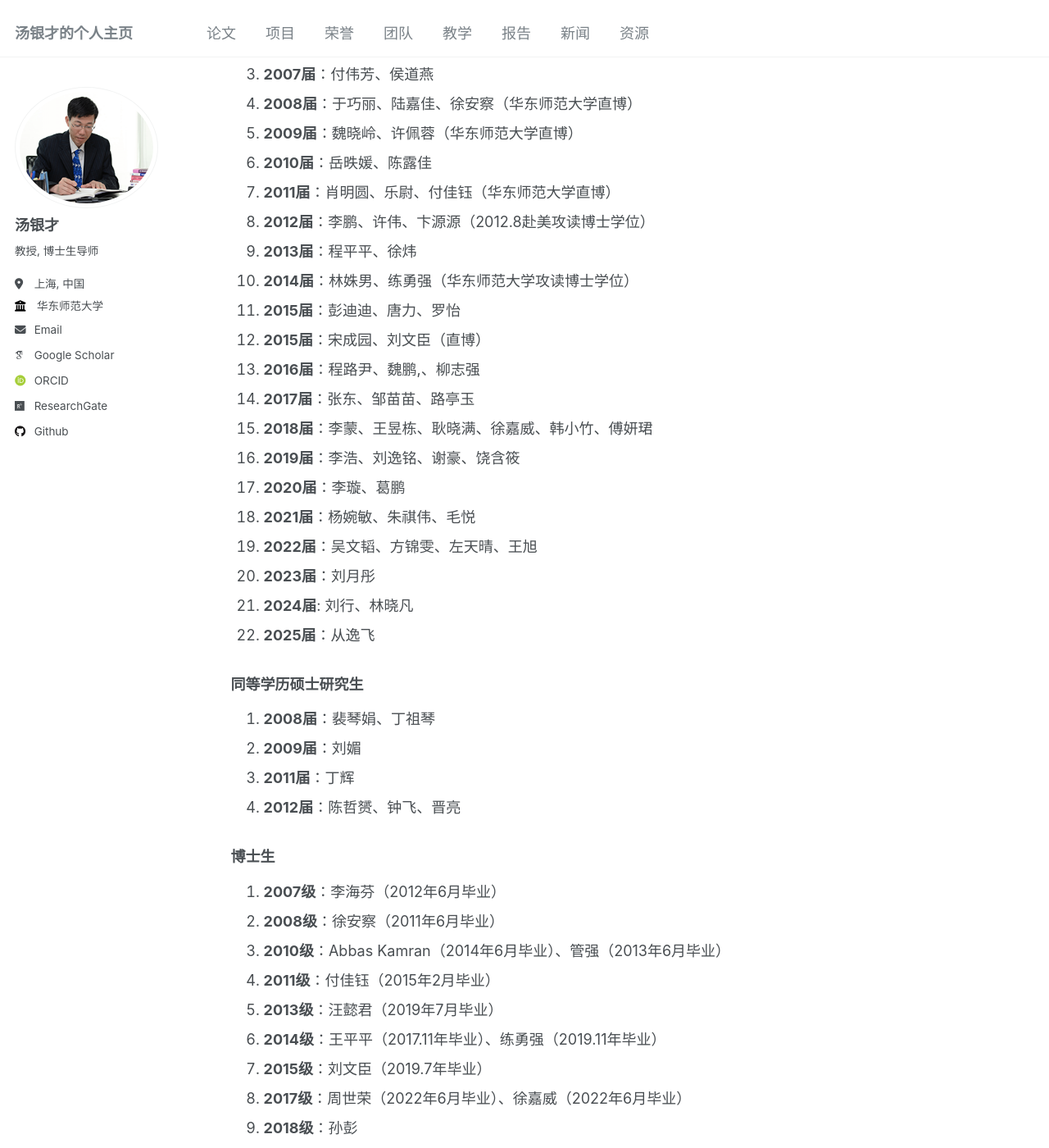
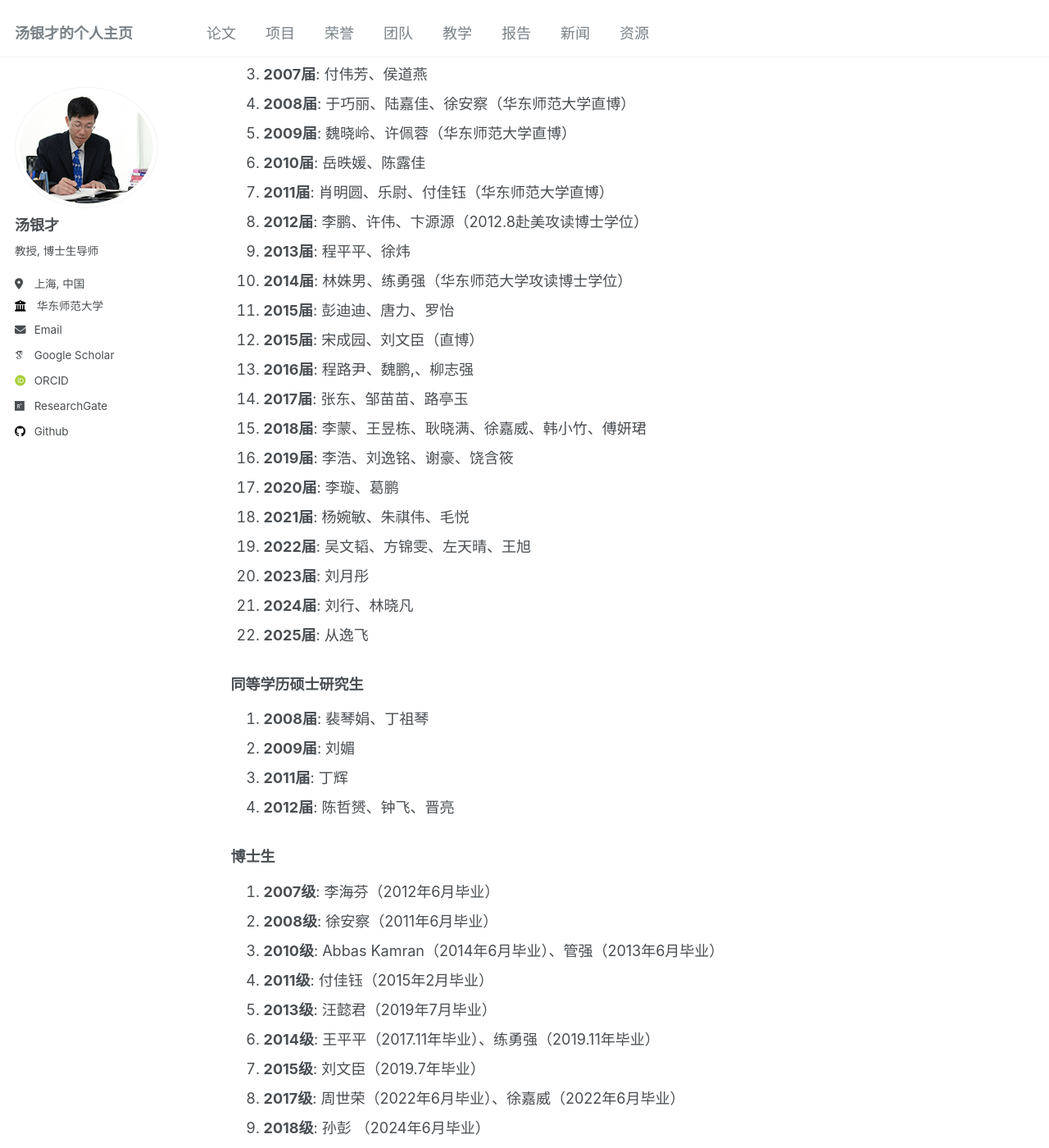
Before and after one commit to tangyc8866/tangyc8866.github.io, a Jekyll site: the page built from _pages/portfolio.md, in a window 1280 px wide and 1400 px high, scrolled down 205 px. Shown: the whole window at 82% size. Built offline with Jekyll 4.4.1, drawn with Linux system fonts in a browser that asks for light colours; some web fonts are replaced; some of the changed text lies outside the part shown.

Commit message:
Update portfolio.md

```diff
--- a/_pages/portfolio.md
+++ b/_pages/portfolio.md
@@ -8,52 +8,52 @@ author_profile: true
 
 ### 硕士生
 
-1. **2005届**：武东、刘方方（上海师范大学）
-2. **2006届**：刘琴、陈惠、金莹（上海师范大学）、潘中歧、王霞、陈新秀
-4. **2007届**：付伟芳、侯道燕
-5. **2008届**：于巧丽、陆嘉佳、徐安察（华东师范大学直博）
-6. **2009届**：魏晓岭、许佩蓉（华东师范大学直博）
-7. **2010届**：岳昳媛、陈露佳
-8. **2011届**：肖明圆、乐尉、付佳钰（华东师范大学直博）
-9. **2012届**：李鹏、许伟、卞源源（2012.8赴美攻读博士学位）
-10. **2013届**：程平平、徐炜
-11. **2014届**：林姝男、练勇强（华东师范大学攻读博士学位）
-12. **2015届**：彭迪迪、唐力、罗怡
-13. **2015届**：宋成园、刘文臣（直博）
-14. **2016届**：程路尹、魏鹏,、柳志强
-15. **2017届**：张东、邹苗苗、路亭玉
-16. **2018届**：李蒙、王昱栋、耿晓满、徐嘉威、韩小竹、傅妍珺
-17. **2019届**：李浩、刘逸铭、谢豪、饶含筱
-18. **2020届**：李璇、葛鹏
-19. **2021届**：杨婉敏、朱祺伟、毛悦
-20. **2022届**：吴文韬、方锦雯、左天晴、王旭
-21. **2023届**：刘月彤
+1. **2005届**: 武东、刘方方（上海师范大学）
+2. **2006届**: 刘琴、陈惠、金莹（上海师范大学）、潘中歧、王霞、陈新秀
+4. **2007届**: 付伟芳、侯道燕
+5. **2008届**: 于巧丽、陆嘉佳、徐安察（华东师范大学直博）
+6. **2009届**: 魏晓岭、许佩蓉（华东师范大学直博）
+7. **2010届**: 岳昳媛、陈露佳
+8. **2011届**: 肖明圆、乐尉、付佳钰（华东师范大学直博）
+9. **2012届**: 李鹏、许伟、卞源源（2012.8赴美攻读博士学位）
+10. **2013届**: 程平平、徐炜
+11. **2014届**: 林姝男、练勇强（华东师范大学攻读博士学位）
+12. **2015届**: 彭迪迪、唐力、罗怡
+13. **2015届**: 宋成园、刘文臣（直博）
+14. **2016届**: 程路尹、魏鹏,、柳志强
+15. **2017届**: 张东、邹苗苗、路亭玉
+16. **2018届**: 李蒙、王昱栋、耿晓满、徐嘉威、韩小竹、傅妍珺
+17. **2019届**: 李浩、刘逸铭、谢豪、饶含筱
+18. **2020届**: 李璇、葛鹏
+19. **2021届**: 杨婉敏、朱祺伟、毛悦
+20. **2022届**: 吴文韬、方锦雯、左天晴、王旭
+21. **2023届**: 刘月彤
 22. **2024届**: 刘行、林晓凡
-23. **2025届**：从逸飞
+23. **2025届**: 从逸飞
 
 
 ### 同等学历硕士研究生
 
-1. **2008届**：裴琴娟、丁祖琴
-2. **2009届**：刘媚
-3. **2011届**：丁辉
-4. **2012届**：陈哲赟、钟飞、晋亮
+1. **2008届**: 裴琴娟、丁祖琴
+2. **2009届**: 刘媚
+3. **2011届**: 丁辉
+4. **2012届**: 陈哲赟、钟飞、晋亮
 
 
 
 ### 博士生
 
-1. **2007级**：李海芬（2012年6月毕业）
-2. **2008级**：徐安察（2011年6月毕业）
-3. **2010级**：Abbas Kamran（2014年6月毕业）、管强（2013年6月毕业）
-4. **2011级**：付佳钰（2015年2月毕业）
-5. **2013级**：汪懿君（2019年7月毕业）
-6. **2014级**：王平平（2017.11年毕业）、练勇强（2019.11年毕业）
-7. **2015级**：刘文臣（2019.7年毕业）
-8. **2017级**：周世荣（2022年6月毕业）、徐嘉威（2022年6月毕业）
-9. **2018级**：孙彭
-10. **2019级**：李璇
-11. **2022级**：别思羽
+1. **2007级**: 李海芬（2012年6月毕业）
+2. **2008级**: 徐安察（2011年6月毕业）
+3. **2010级**: Abbas Kamran（2014年6月毕业）、管强（2013年6月毕业）
+4. **2011级**: 付佳钰（2015年2月毕业）
+5. **2013级**: 汪懿君（2019年7月毕业）
+6. **2014级**: 王平平（2017.11年毕业）、练勇强（2019.11年毕业）
+7. **2015级**: 刘文臣（2019.7年毕业）
+8. **2017级**: 周世荣（2022年6月毕业）、徐嘉威（2022年6月毕业）
+9. **2018级**: 孙彭 （2024年6月毕业）
+10. **2019级**: 李璇 （2025年6月毕业）
+11. **2022级**: 别思羽
 12. **2023级**: 周瑜
 13. **2024级**: 彭宇宣 (张日权合带)
 14. **2025**: 吕斌 (张思亮合带)
```
